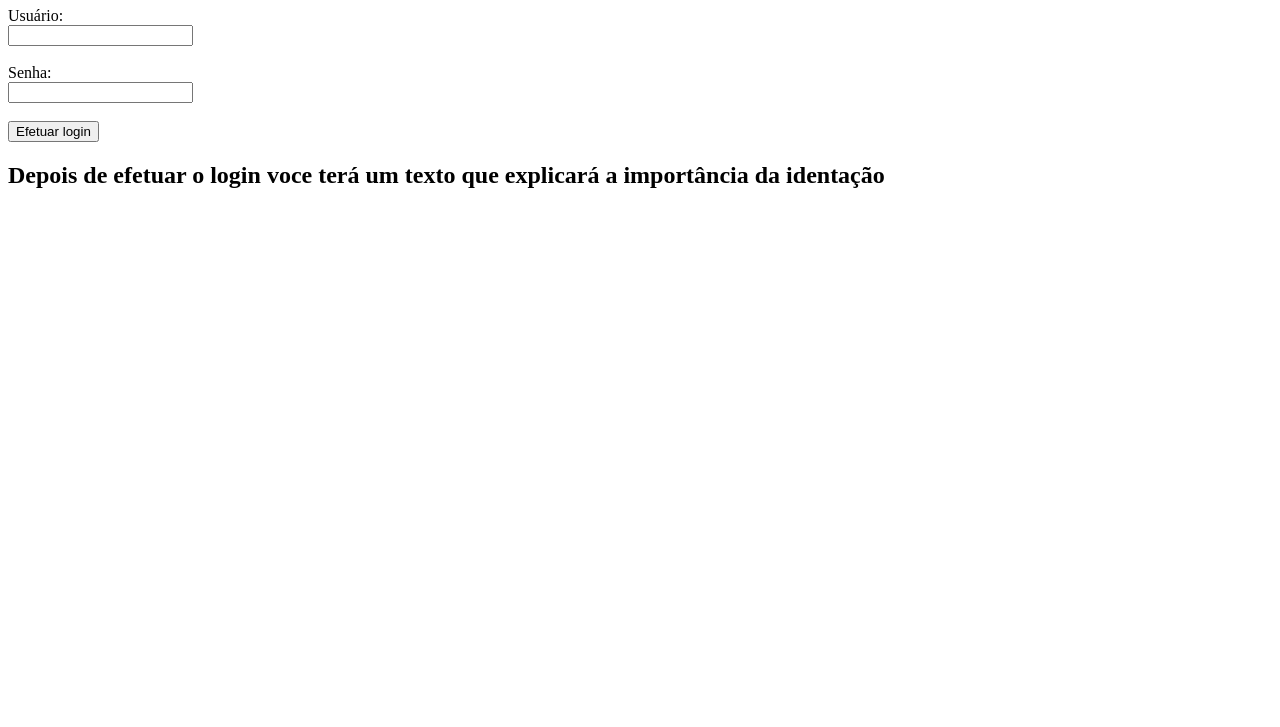
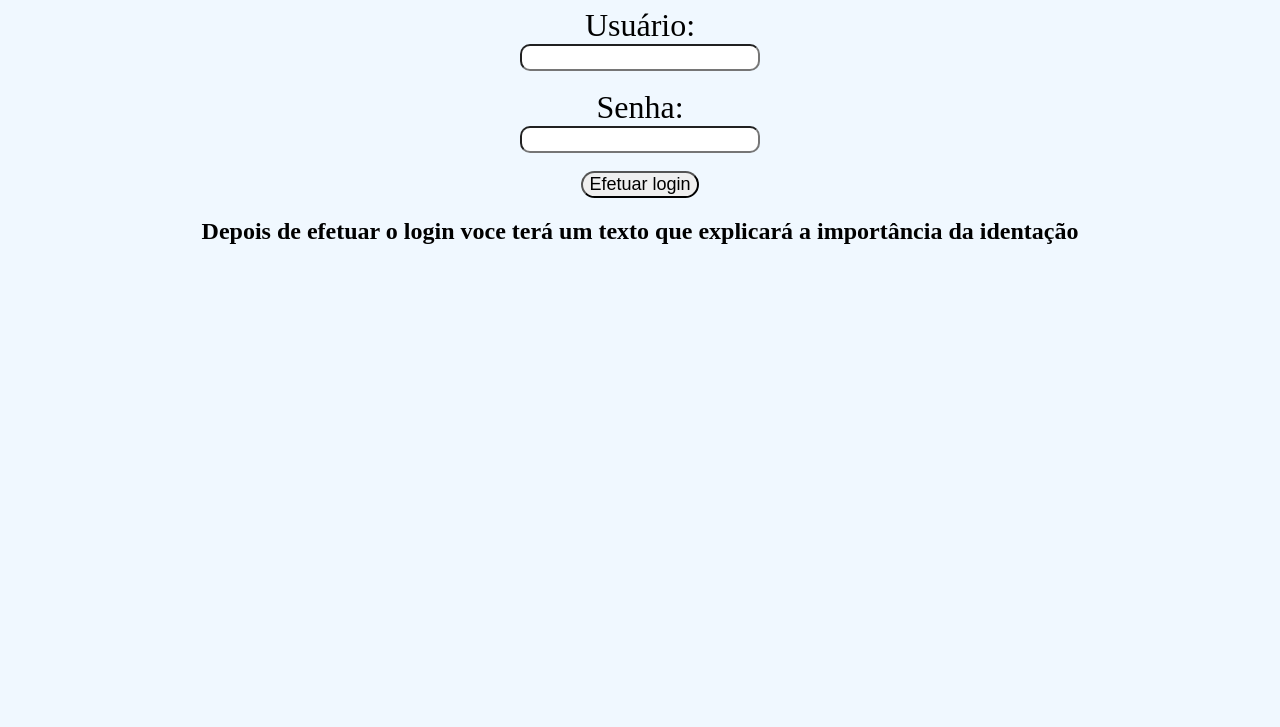
Before and after one commit to Giga670/TelaLogin, a plain HTML site: page index.html in a window 1280 px wide. Shown: the part 73-800 px from the top of the page. Drawn offline with Linux system fonts and the light colour scheme.

Commit message:
Update index.html

```diff
--- a/index.html
+++ b/index.html
@@ -1,7 +1,7 @@
 <!DOCTYPE html>
 <html lang="pt-br">
   <head>
-    <link rel="stylesheet" href="estyle.css"/>
+    <link rel="stylesheet" href="style.css"/>
     <meta charset="UTF-8" />
     <meta name="viewport" content="width=device-width, initial-scale=1.0" />
     <title>login</title>
```
